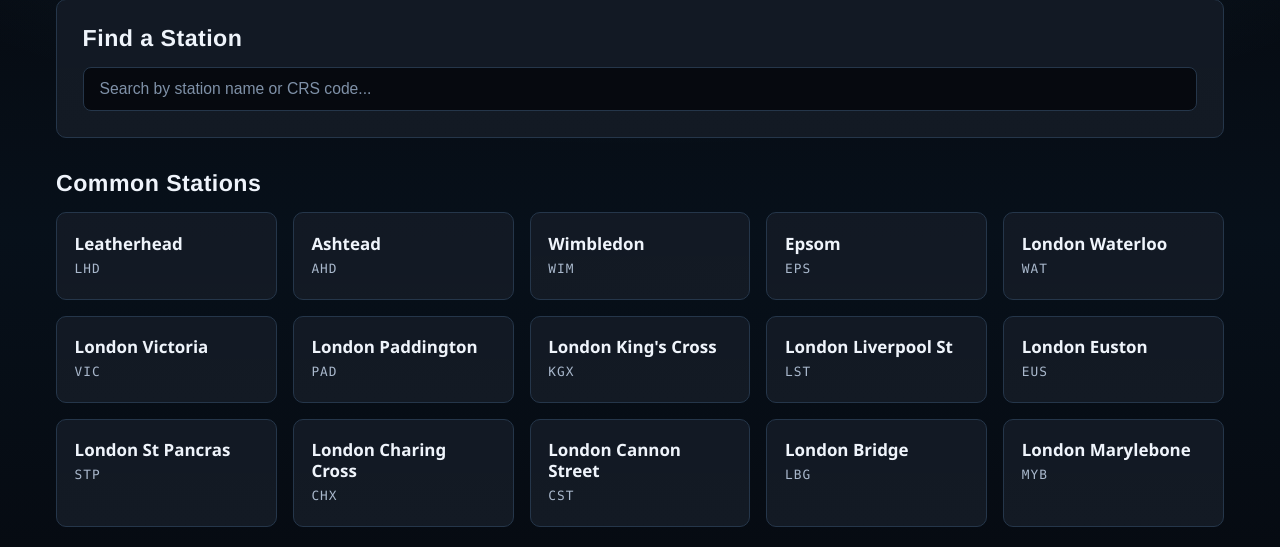
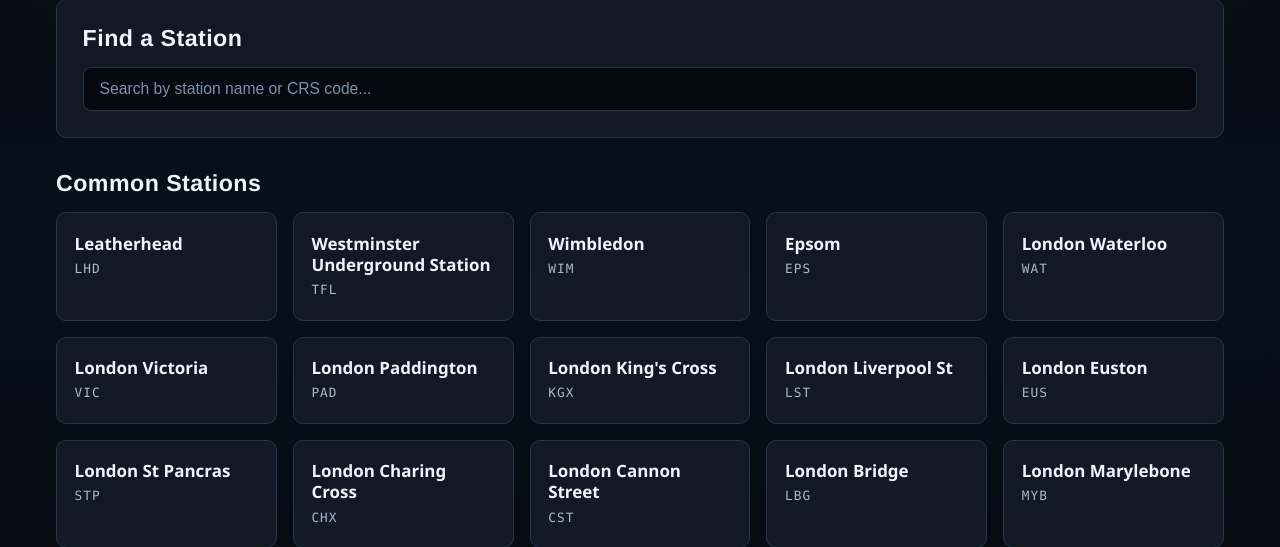
Before and after one commit to Sir-Goose/trains.mattdev.im, a Python web app: template app/templates/index.html in a window 1280 px wide. Shown: the part 123-670 px from the top of the page. Run offline with Jinja, Linux system fonts and the light colour scheme; the template is opened without the code that fills it, so the values that code supplies are empty.

Commit message:
Replace Ashtead common station card with Westminster TfL

```diff
--- a/app/templates/index.html
+++ b/app/templates/index.html
@@ -32,9 +32,9 @@
             <h3>Leatherhead</h3>
             <div class="crs">LHD</div>
         </a>
-        <a href="/board/nr/AHD/departures" class="station-card">
-            <h3>Ashtead</h3>
-            <div class="crs">AHD</div>
+        <a href="/board/tfl/940GZZLUWSM/departures" class="station-card">
+            <h3>Westminster Underground Station</h3>
+            <div class="crs">TfL</div>
         </a>
         <a href="/board/nr/WIM/departures" class="station-card">
             <h3>Wimbledon</h3>
```
